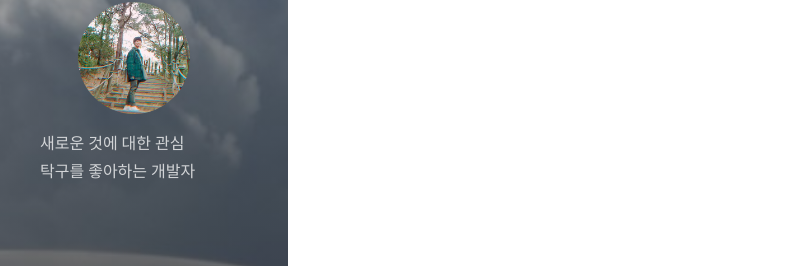
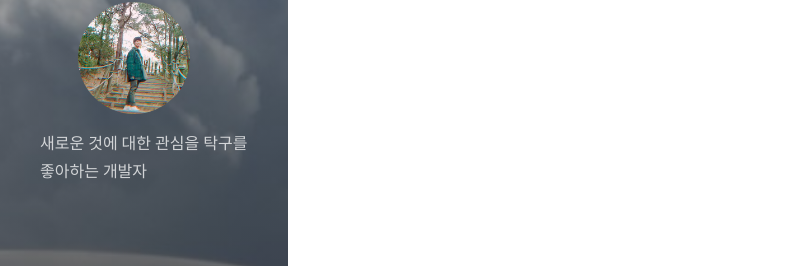
Before and after one commit to chahaun/chahaun.github.io, a Jekyll site: the page built from index.html, in a window 1280 px wide and 900 px high, scrolled down 506 px. Shown: the part 631-897 px from the top of the window, without its empty margins (0-806 px from the left). Built offline with Jekyll 4.4.1, drawn with Linux system fonts in a browser that asks for light colours; nearby versions of some CDN libraries; the list of posts is cut into pages by our own code.

Commit message:
Update _config.yml

```diff
--- a/_config.yml
+++ b/_config.yml
@@ -18,7 +18,7 @@ tagline:             탁구를 좋아하는 개발자.
 # A short description of the page, used in the sidebar and as fallback for the meta description tag.
 # Markdown enabled, but don't use more than one paragraph (enforced by `>`)
 description:         >
-  새로운 것에 대한 관심<br>
+  새로운 것에 대한 관심을
   탁구를 좋아하는 개발자
 
 # This should be the same author as first entry in `_data/authors.yml`
```
